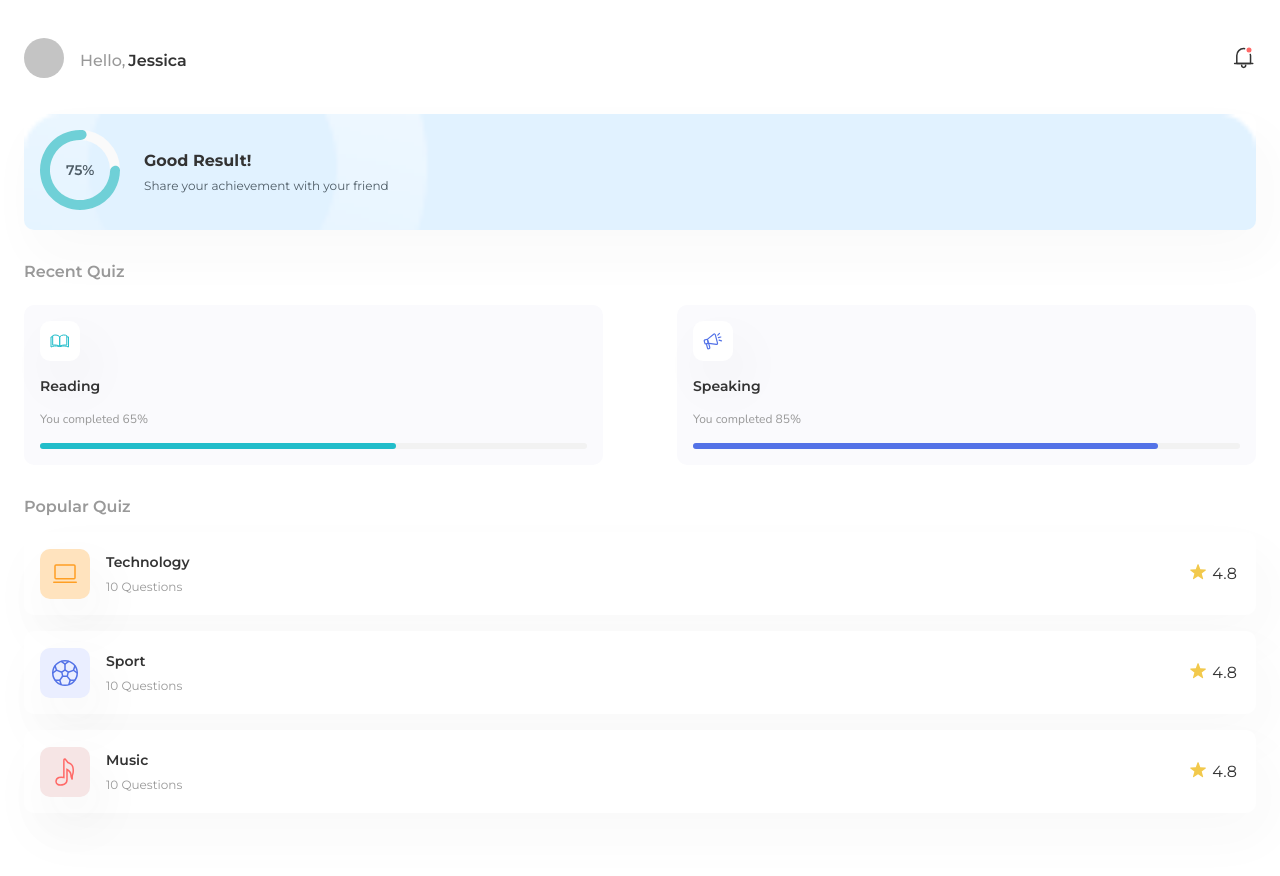
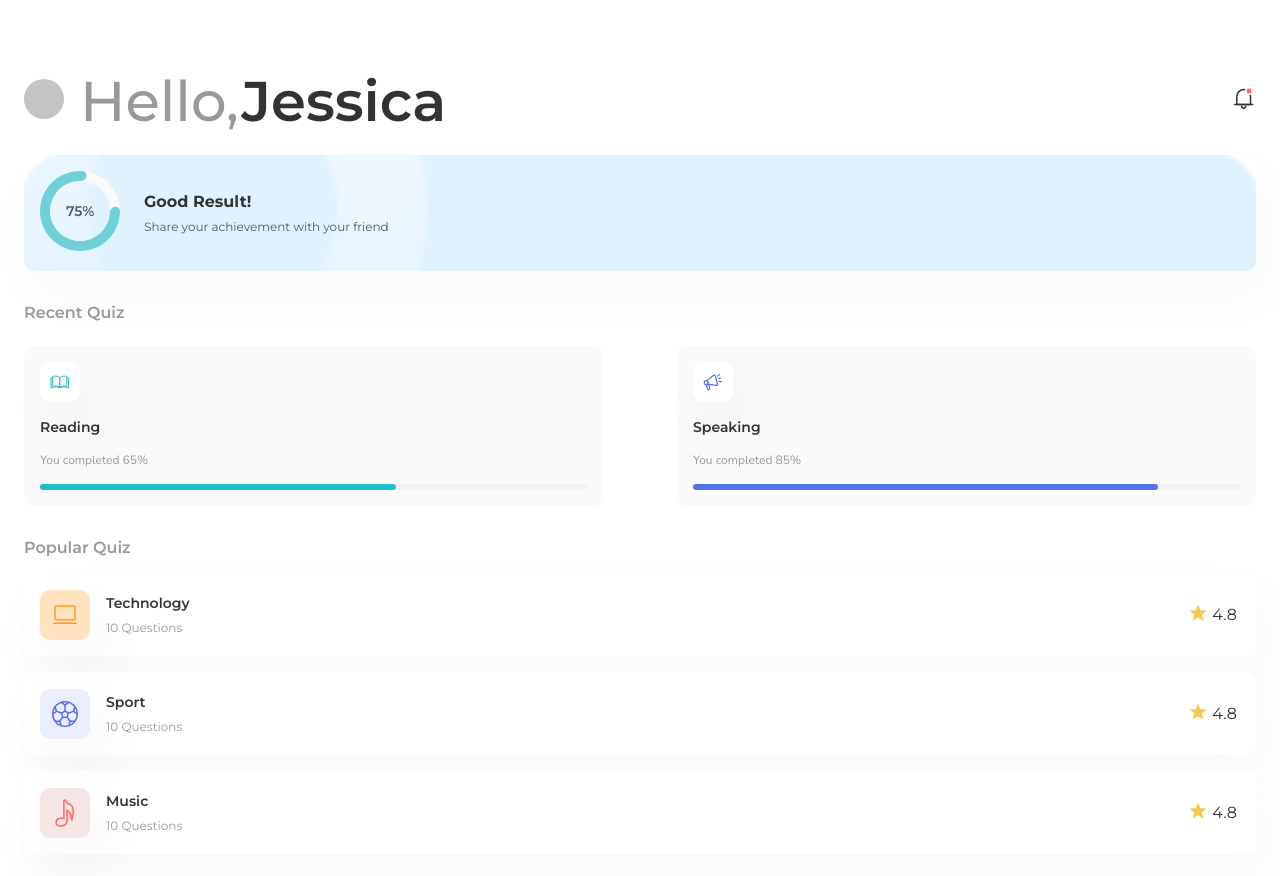
Before and after one commit to ecioferraz/quiz-modern-app, a React (Vite) app: page / in a window 1280 px wide. Shown: the top 876 px of the page. Built offline with nearby package versions, Linux system fonts and the light colour scheme.

Commit message:
refactor: HeroHeader

```diff
--- a/src/templates/HeroHeader/index.tsx
+++ b/src/templates/HeroHeader/index.tsx
@@ -9,11 +9,11 @@ export default function HeroHeader({ username }: HeroHeaderProps) {
       <Styled.HeroContainer>
         <SvgCard alt={`${username} hero`} src="assets/hero/hero.svg" />
         <Styled.GreetingContainer>
-          <TextCard size='small'>Hello, </TextCard>
-          <TextCard size='small'>{username}</TextCard>
+          <TextCard>Hello, </TextCard>
+          <TextCard>{username}</TextCard>
         </Styled.GreetingContainer>
       </Styled.HeroContainer>
-      <SvgCard alt='Notifications' src='assets/icons/bell.svg' />
+      <SvgCard alt="Notifications" src="assets/icons/bell.svg" />
     </Styled.Container>
   );
 }
--- a/src/templates/HeroHeader/styles.ts
+++ b/src/templates/HeroHeader/styles.ts
@@ -6,6 +6,7 @@ export const Container = styled.header`
     display: flex;
     justify-content: space-between;
     height: ${theme.spacings.xlarge};
+    margin-top: 4.1rem;
 
     img {
       height: ${theme.spacings.medium};
```
Also changed, not shown: 1 other file (tests, documents, lock files or other folders).
